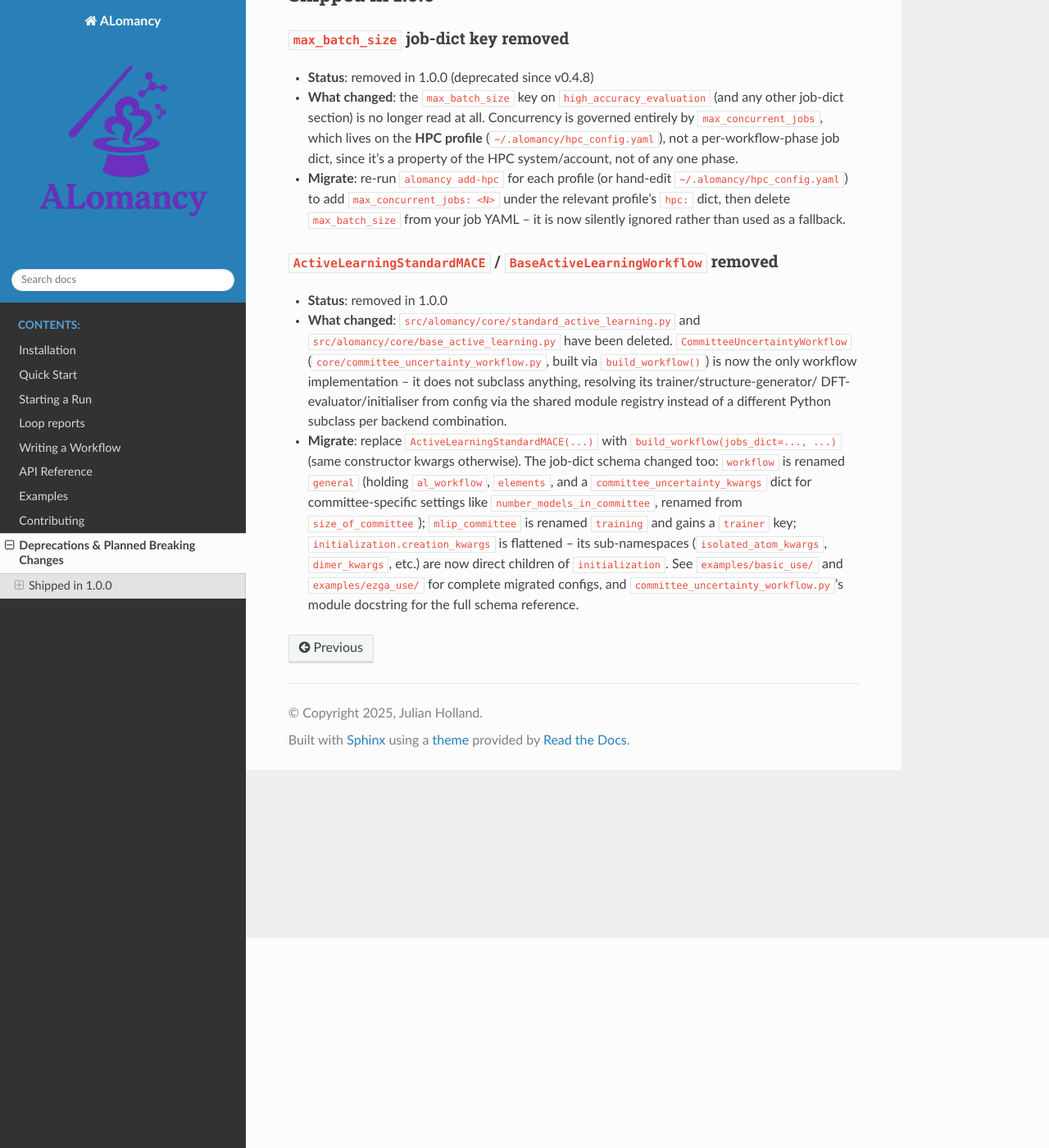
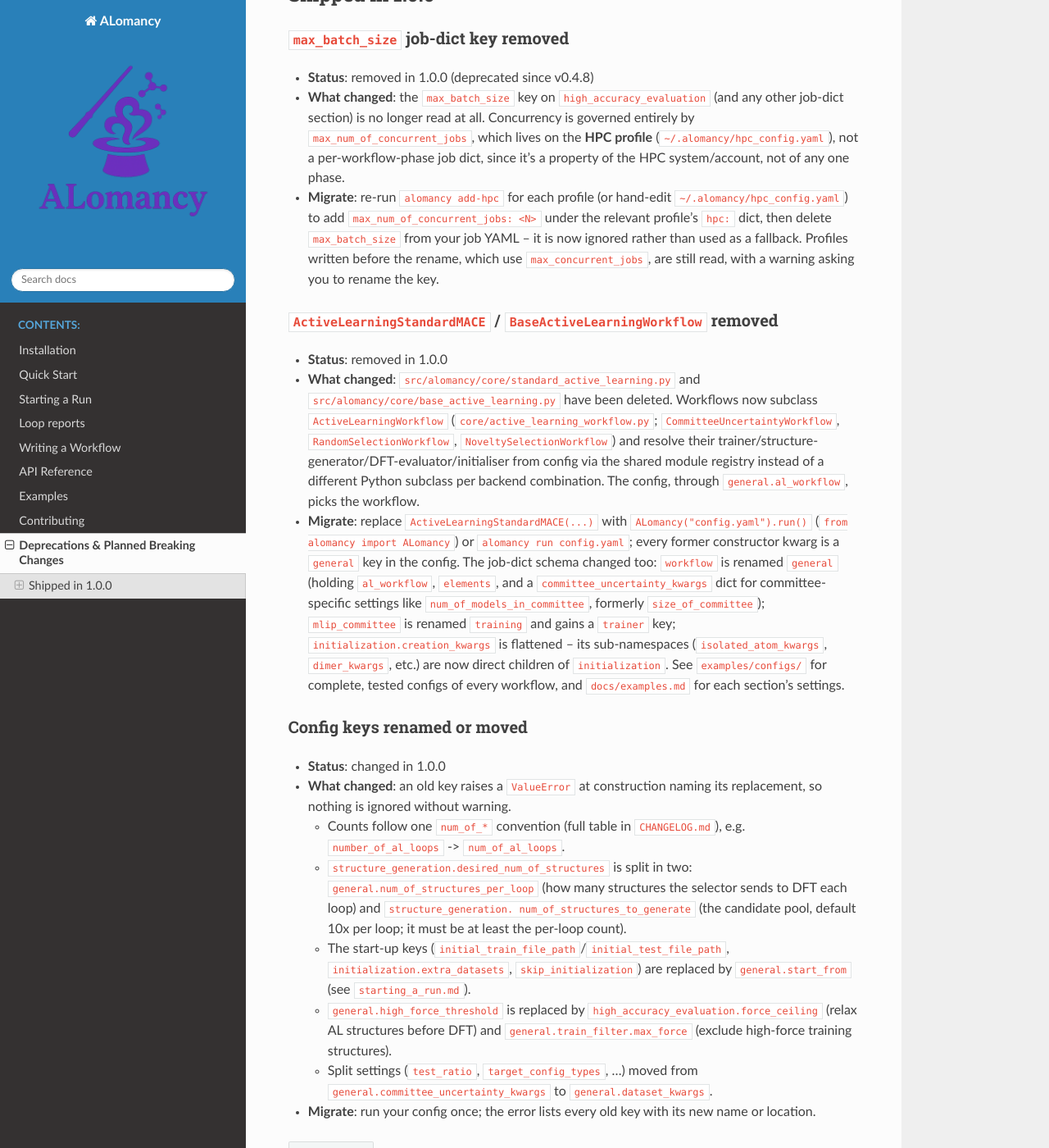
Before and after one commit to julianholland/ALomancy, a Sphinx documentation site: the page built from docs/deprecations.md, in a window 1280 px wide and 1400 px high, scrolled down 256 px. Shown: the whole window at 82% size. Built offline with Sphinx 7.4.7 and the Read the Docs theme 3.1.0, drawn with Linux system fonts in a browser that asks for light colours.

Commit message:
docs: update changelog, docs and example configs for v1.0.0
Add tested example configs (examples/configs/) for each workflow and
backend, with tests/test_example_configs.py checking every example config
builds and resolves without warnings. Fix stale docs: SevenNet trainer,
max_batch_size removal, ALomancy entry point, renamed config keys.

Co-Authored-By: Claude Opus 5.5 <noreply@anthropic.com>

```diff
--- a/docs/deprecations.md
+++ b/docs/deprecations.md
@@ -11,34 +11,63 @@ changes that have already shipped.
 - **Status**: removed in 1.0.0 (deprecated since v0.4.8)
 - **What changed**: the `max_batch_size` key on `high_accuracy_evaluation`
   (and any other job-dict section) is no longer read at all. Concurrency is
-  governed entirely by `max_concurrent_jobs`, which lives on the **HPC
+  governed entirely by `max_num_of_concurrent_jobs`, which lives on the **HPC
   profile** (`~/.alomancy/hpc_config.yaml`), not a per-workflow-phase job
   dict, since it's a property of the HPC system/account, not of any one
   phase.
 - **Migrate**: re-run `alomancy add-hpc` for each profile (or hand-edit
-  `~/.alomancy/hpc_config.yaml`) to add `max_concurrent_jobs: <N>` under the
-  relevant profile's `hpc:` dict, then delete `max_batch_size` from your job
-  YAML -- it is now silently ignored rather than used as a fallback.
+  `~/.alomancy/hpc_config.yaml`) to add `max_num_of_concurrent_jobs: <N>`
+  under the relevant profile's `hpc:` dict, then delete `max_batch_size`
+  from your job YAML -- it is now ignored rather than used as a fallback.
+  Profiles written before the rename, which use `max_concurrent_jobs`, are
+  still read, with a warning asking you to rename the key.
 
 ### `ActiveLearningStandardMACE` / `BaseActiveLearningWorkflow` removed
 
 - **Status**: removed in 1.0.0
 - **What changed**: `src/alomancy/core/standard_active_learning.py` and
   `src/alomancy/core/base_active_learning.py` have been deleted.
-  `CommitteeUncertaintyWorkflow` (`core/committee_uncertainty_workflow.py`,
-  built via `build_workflow()`) is now the only workflow implementation --
-  it does not subclass anything, resolving its trainer/structure-generator/
-  DFT-evaluator/initialiser from config via the shared module registry
-  instead of a different Python subclass per backend combination.
+  Workflows now subclass `ActiveLearningWorkflow`
+  (`core/active_learning_workflow.py`; `CommitteeUncertaintyWorkflow`,
+  `RandomSelectionWorkflow`, `NoveltySelectionWorkflow`) and resolve their
+  trainer/structure-generator/DFT-evaluator/initialiser from config via the
+  shared module registry instead of a different Python subclass per
+  backend combination. The config, through `general.al_workflow`, picks
+  the workflow.
 - **Migrate**: replace `ActiveLearningStandardMACE(...)` with
-  `build_workflow(jobs_dict=..., ...)` (same constructor kwargs otherwise).
-  The job-dict schema changed too: `workflow` is renamed `general` (holding
-  `al_workflow`, `elements`, and a `committee_uncertainty_kwargs` dict for
-  committee-specific settings like `number_models_in_committee`, renamed
-  from `size_of_committee`); `mlip_committee` is renamed `training` and
+  `ALomancy("config.yaml").run()` (`from alomancy import ALomancy`) or
+  `alomancy run config.yaml`; every former constructor kwarg is a
+  `general` key in the config. The job-dict schema changed too: `workflow`
+  is renamed `general` (holding `al_workflow`, `elements`, and a
+  `committee_uncertainty_kwargs` dict for committee-specific settings like
+  `num_of_models_in_committee`, formerly `size_of_committee`);
+  `mlip_committee` is renamed `training` and
   gains a `trainer` key; `initialization.creation_kwargs` is flattened --
   its sub-namespaces (`isolated_atom_kwargs`, `dimer_kwargs`, etc.) are now
-  direct children of `initialization`. See `examples/basic_use/` and
-  `examples/ezga_use/` for complete migrated configs, and
-  `committee_uncertainty_workflow.py`'s module docstring for the full
-  schema reference.
+  direct children of `initialization`. See `examples/configs/` for
+  complete, tested configs of every workflow, and `docs/examples.md` for
+  each section's settings.
+
+### Config keys renamed or moved
+
+- **Status**: changed in 1.0.0
+- **What changed**: an old key raises a `ValueError` at construction
+  naming its replacement, so nothing is ignored without warning.
+  - Counts follow one `num_of_*` convention (full table in `CHANGELOG.md`),
+    e.g. `number_of_al_loops` -> `num_of_al_loops`.
+  - `structure_generation.desired_num_of_structures` is split in two:
+    `general.num_of_structures_per_loop` (how many structures the selector
+    sends to DFT each loop) and `structure_generation.
+    num_of_structures_to_generate` (the candidate pool, default 10x per
+    loop; it must be at least the per-loop count).
+  - The start-up keys (`initial_train_file_path`/`initial_test_file_path`,
+    `initialization.extra_datasets`, `skip_initialization`) are replaced by
+    `general.start_from` (see `starting_a_run.md`).
+  - `general.high_force_threshold` is replaced by
+    `high_accuracy_evaluation.force_ceiling` (relax AL structures before
+    DFT) and `general.train_filter.max_force` (exclude high-force training
+    structures).
+  - Split settings (`test_ratio`, `target_config_types`, ...) moved from
+    `general.committee_uncertainty_kwargs` to `general.dataset_kwargs`.
+- **Migrate**: run your config once; the error lists every old key with its
+  new name or location.
```
Also changed, not shown: CHANGELOG.md (+2 -1 lines), CLAUDE.md (+1 -1 lines), docs/examples.md (+1 -1 lines), examples/configs/README.md (added), 7 other files.
